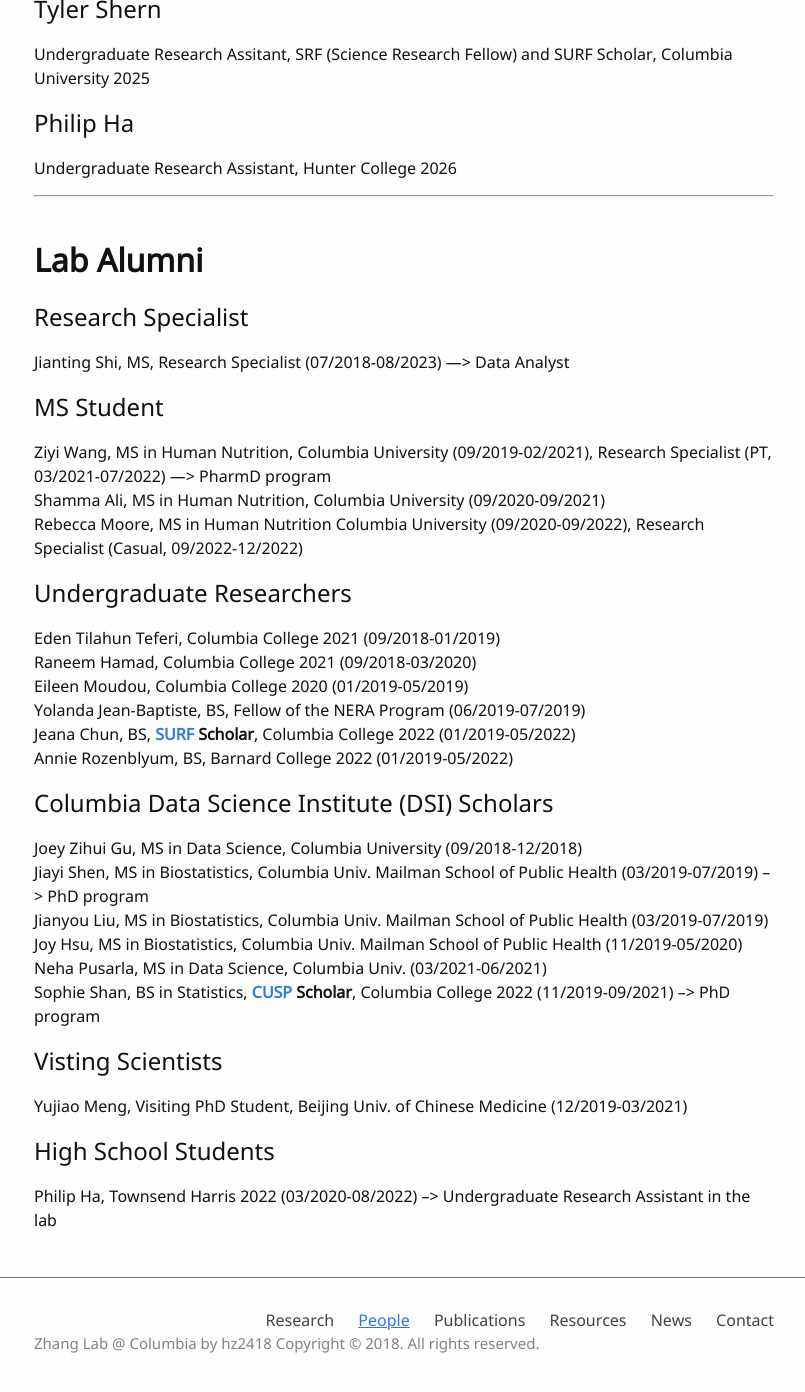
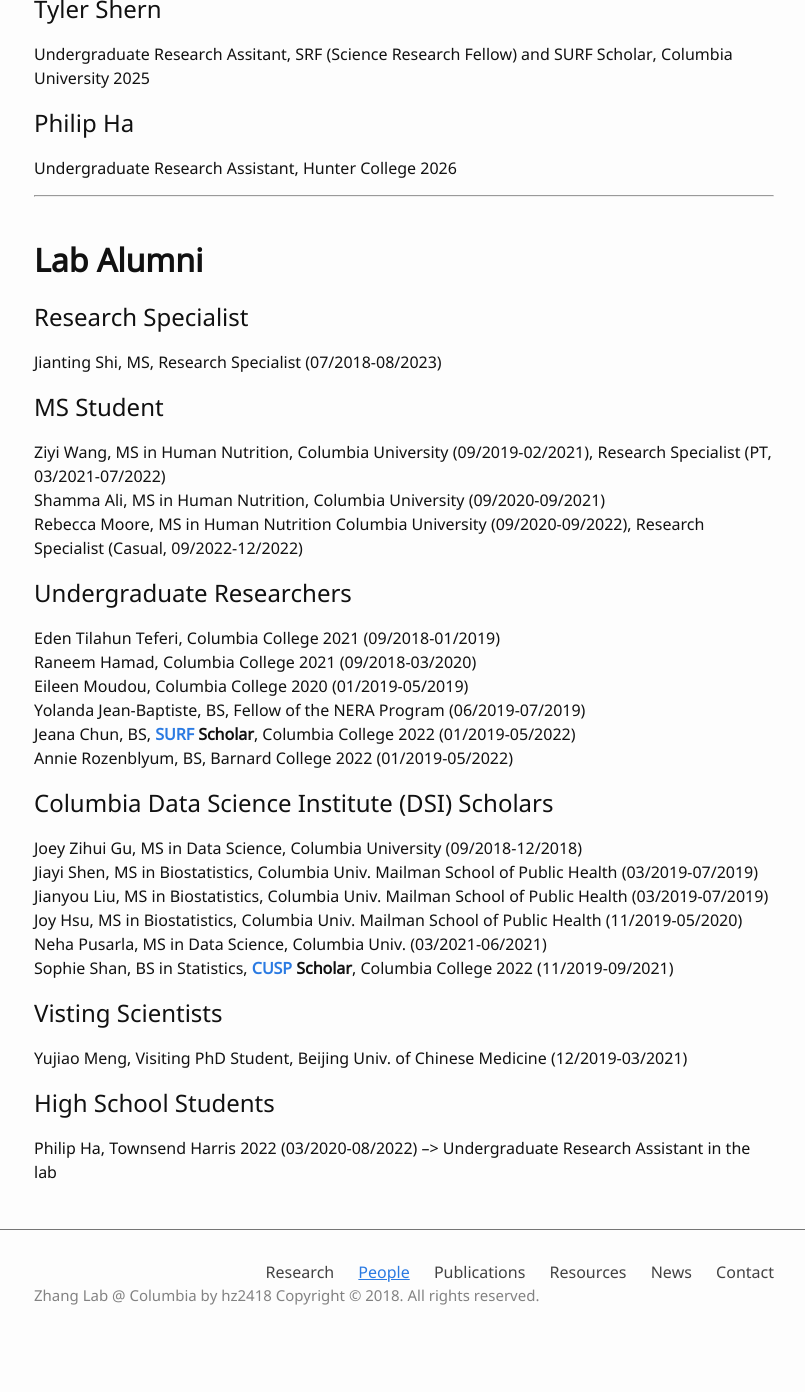
Before and after one commit to hanruizhang/zhanglab, a Jekyll site: the page built from 2_People.md, in a window 1280 px wide and 1400 px high, scrolled down 2371 px. Shown: the top 1392 px of the window, without its empty margins (236-1041 px from the left). Built offline with Jekyll 4.4.1, drawn with Linux system fonts in a browser that asks for light colours; comment, search, counter and statistics services are not loaded; after the commit the page ends 3723 px from its top, so only the background shows below that.

Commit message:
Update 2_People.md

```diff
--- a/2_People.md
+++ b/2_People.md
@@ -80,10 +80,10 @@ I am interested in the functional interrogation of coronary artery disease-assoc
 
 # **Lab Alumni**
 ## Research Specialist
-Jianting Shi, MS, Research Specialist (07/2018-08/2023) ---> Data Analyst
+Jianting Shi, MS, Research Specialist (07/2018-08/2023)
 
 ## MS Student
-Ziyi Wang, MS in Human Nutrition, Columbia University (09/2019-02/2021), Research Specialist (PT, 03/2021-07/2022) ---> PharmD program
+Ziyi Wang, MS in Human Nutrition, Columbia University (09/2019-02/2021), Research Specialist (PT, 03/2021-07/2022)
 Shamma Ali, MS in Human Nutrition, Columbia University (09/2020-09/2021)
 Rebecca Moore, MS in Human Nutrition Columbia University (09/2020-09/2022), Research Specialist (Casual, 09/2022-12/2022)
 
@@ -97,11 +97,11 @@ Annie Rozenblyum, BS, Barnard College 2022 (01/2019-05/2022)
 
 ## Columbia Data Science Institute (DSI) Scholars
 Joey Zihui Gu, MS in Data Science, Columbia University (09/2018-12/2018)
-Jiayi Shen, MS in Biostatistics, Columbia Univ. Mailman School of Public Health (03/2019-07/2019) --> PhD program
+Jiayi Shen, MS in Biostatistics, Columbia Univ. Mailman School of Public Health (03/2019-07/2019)
 Jianyou Liu, MS in Biostatistics, Columbia Univ. Mailman School of Public Health (03/2019-07/2019)
 Joy Hsu, MS in Biostatistics, Columbia Univ. Mailman School of Public Health (11/2019-05/2020)
 Neha Pusarla, MS in Data Science, Columbia Univ. (03/2021-06/2021)
-Sophie Shan, BS in Statistics, **[CUSP](https://www.cc-seas.columbia.edu/scholars) Scholar**, Columbia College 2022 (11/2019-09/2021) --> PhD program
+Sophie Shan, BS in Statistics, **[CUSP](https://www.cc-seas.columbia.edu/scholars) Scholar**, Columbia College 2022 (11/2019-09/2021)
 
 ## Visting Scientists
 Yujiao Meng, Visiting PhD Student, Beijing Univ. of Chinese Medicine (12/2019-03/2021)
```
